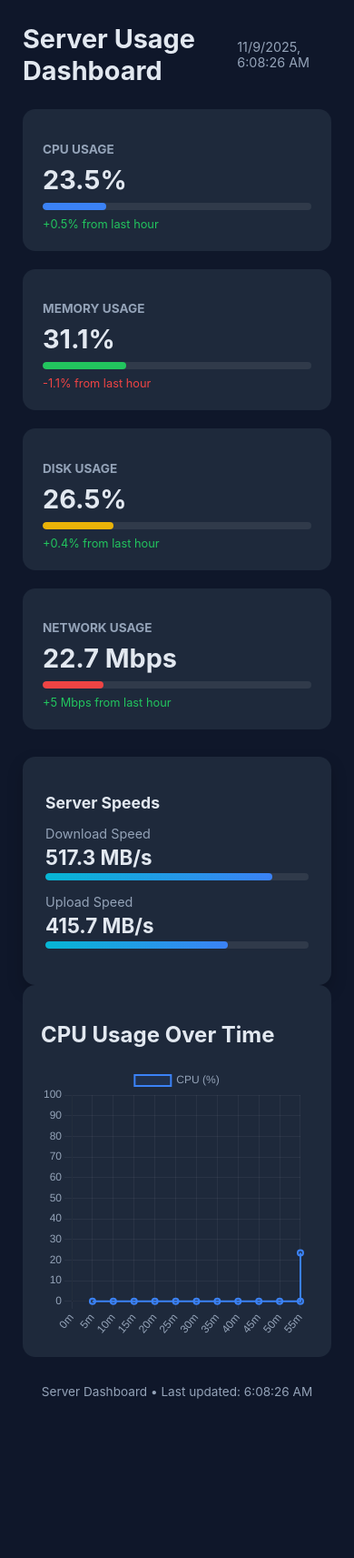
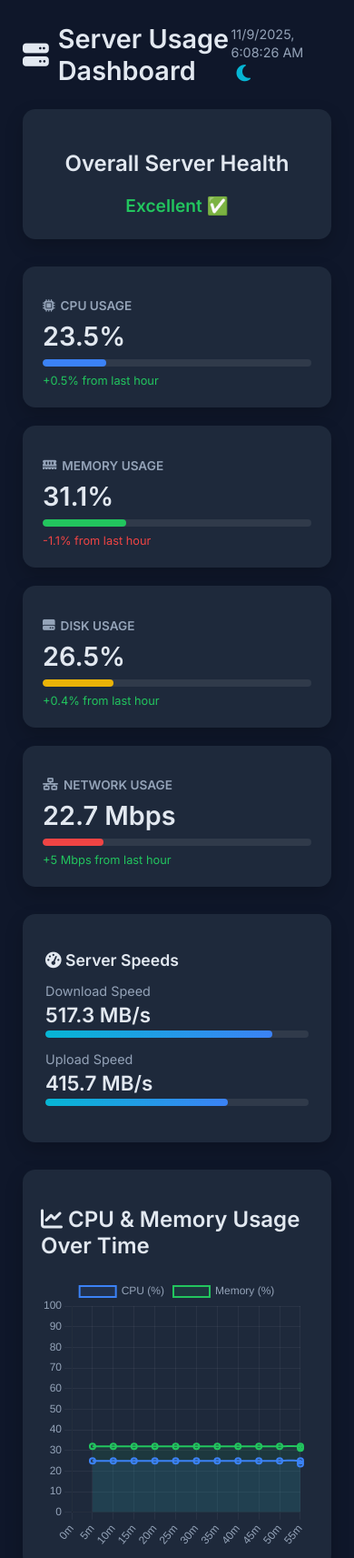
Before and after one commit to AWTMODS/foryouhhh, a plain HTML site: page index.html in a window 390 px wide. Shown: the top 1713 px of the page at 91% size. Before the commit the page ends 1563 px from the top, so only its background shows below. Drawn offline with nearby package versions, Linux system fonts and the light colour scheme.

Commit message:
Refactor index.html for theme support and UI updates
Updated styles and structure for improved theme support and responsiveness. Enhanced server usage dashboard with icons and health indicators.

```diff
--- a/index.html
+++ b/index.html
@@ -5,34 +5,78 @@
 <meta name="viewport" content="width=device-width, initial-scale=1.0">
 <title>Server Usage Dashboard</title>
 <script src="https://cdn.jsdelivr.net/npm/chart.js"></script>
+<link rel="preconnect" href="https://fonts.googleapis.com">
+<link href="https://fonts.googleapis.com/css2?family=Inter:wght@400;600&display=swap" rel="stylesheet">
+<script src="https://kit.fontawesome.com/a076d05399.js" crossorigin="anonymous"></script>
 <style>
 :root {
   --bg-dark: #0f172a;
-  --bg-card: #1e293b;
+  --bg-light: #f8fafc;
+  --bg-card-dark: #1e293b;
+  --bg-card-light: #ffffff;
   --text-light: #e2e8f0;
-  --text-muted: #94a3b8;
+  --text-dark: #1e293b;
+  --text-muted-dark: #94a3b8;
+  --text-muted-light: #64748b;
   --accent-blue: #3b82f6;
   --accent-green: #22c55e;
   --accent-yellow: #eab308;
   --accent-red: #ef4444;
+  --accent-cyan: #06b6d4;
   --radius: 14px;
+  --shadow: 0 8px 20px rgba(0, 0, 0, 0.2);
 }
 
-* { box-sizing: border-box; font-family: 'Inter', system-ui, sans-serif; }
+* {
+  box-sizing: border-box;
+  font-family: 'Inter', system-ui, sans-serif;
+}
+
 body {
   background-color: var(--bg-dark);
   color: var(--text-light);
   margin: 0;
   padding: 25px;
+  transition: background 0.3s, color 0.3s;
 }
+
+body.light {
+  background-color: var(--bg-light);
+  color: var(--text-dark);
+}
+
 header {
   display: flex;
   justify-content: space-between;
   align-items: center;
   margin-bottom: 25px;
 }
-h1 { font-size: 1.8rem; margin: 0; }
-.time-display { color: var(--text-muted); font-size: 0.9rem; }
+
+h1 {
+  font-size: 1.8rem;
+  margin: 0;
+  display: flex;
+  align-items: center;
+  gap: 10px;
+}
+
+.time-display {
+  color: var(--text-muted-dark);
+  font-size: 0.9rem;
+}
+
+.theme-toggle {
+  background: none;
+  border: none;
+  color: var(--accent-cyan);
+  font-size: 1.3rem;
+  cursor: pointer;
+  transition: transform 0.3s;
+}
+
+.theme-toggle:hover {
+  transform: rotate(20deg);
+}
 
 .stats-grid {
   display: grid;
@@ -42,19 +86,38 @@ h1 { font-size: 1.8rem; margin: 0; }
 }
 
 .stat-card {
-  background: var(--bg-card);
+  background: var(--bg-card-dark);
   border-radius: var(--radius);
   padding: 22px;
-  transition: transform 0.3s;
+  transition: transform 0.3s, background 0.3s, box-shadow 0.3s;
+  box-shadow: var(--shadow);
 }
-.stat-card:hover { transform: translateY(-3px); }
+
+body.light .stat-card {
+  background: var(--bg-card-light);
+  color: var(--text-dark);
+}
+
+.stat-card:hover {
+  transform: translateY(-4px);
+  box-shadow: 0 0 20px rgba(59,130,246,0.3);
+}
+
 .stat-card h3 {
   font-size: 0.85rem;
-  color: var(--text-muted);
+  color: var(--text-muted-dark);
   text-transform: uppercase;
   margin-bottom: 8px;
+  display: flex;
+  align-items: center;
+  gap: 6px;
 }
-.stat-value { font-size: 1.8rem; font-weight: bold; margin-bottom: 8px; }
+
+.stat-value {
+  font-size: 1.8rem;
+  font-weight: bold;
+  margin-bottom: 8px;
+}
 
 .progress-bar {
   height: 8px;
@@ -63,95 +126,169 @@ h1 { font-size: 1.8rem; margin: 0; }
   overflow: hidden;
   margin-bottom: 8px;
 }
+
+body.light .progress-bar {
+  background-color: rgba(0,0,0,0.1);
+}
+
 .progress-fill {
   height: 100%;
   border-radius: 4px;
   transition: width 0.5s ease;
 }
+
 .cpu-progress { background: var(--accent-blue); }
 .memory-progress { background: var(--accent-green); }
 .disk-progress { background: var(--accent-yellow); }
 .network-progress { background: var(--accent-red); }
 .speed-progress { background: linear-gradient(90deg, #06b6d4, #3b82f6); }
 
-.trend { font-size: 0.8rem; }
+.trend {
+  font-size: 0.8rem;
+}
+
 .trend-up { color: var(--accent-green); }
 .trend-down { color: var(--accent-red); }
 
 .chart-card {
-  background: var(--bg-card);
+  background: var(--bg-card-dark);
   border-radius: var(--radius);
   padding: 20px;
   margin-bottom: 30px;
+  box-shadow: var(--shadow);
+  transition: background 0.3s;
 }
-.chart-container { height: 300px; }
+
+body.light .chart-card {
+  background: var(--bg-card-light);
+}
+
+.chart-container {
+  height: 300px;
+}
 
 .server-speed {
-  background: var(--bg-card);
+  background: var(--bg-card-dark);
   border-radius: var(--radius);
   padding: 25px;
-  box-shadow: 0 8px 18px rgba(0, 0, 0, 0.2);
+  box-shadow: var(--shadow);
+  margin-bottom: 30px;
+  transition: background 0.3s;
 }
-.server-speed h2 { font-size: 1.1rem; margin-bottom: 15px; }
+
+body.light .server-speed {
+  background: var(--bg-card-light);
+}
+
+.server-speed h2 {
+  font-size: 1.1rem;
+  margin-bottom: 15px;
+}
+
 .speed-row {
   margin-bottom: 15px;
 }
+
 .speed-label {
   font-size: 0.9rem;
-  color: var(--text-muted);
+  color: var(--text-muted-dark);
   margin-bottom: 4px;
 }
+
 .speed-value {
   font-size: 1.4rem;
   font-weight: bold;
   margin-bottom: 4px;
 }
 
+.health-card {
+  background: var(--bg-card-dark);
+  border-radius: var(--radius);
+  padding: 25px;
+  box-shadow: var(--shadow);
+  margin-bottom: 30px;
+  text-align: center;
+  transition: background 0.3s;
+}
+
+body.light .health-card {
+  background: var(--bg-card-light);
+}
+
+.health-status {
+  font-size: 1.2rem;
+  font-weight: bold;
+  color: var(--accent-green);
+}
+
 footer {
   text-align: center;
   margin-top: 30px;
-  color: var(--text-muted);
+  color: var(--text-muted-dark);
   font-size: 0.85rem;
 }
+
+.refreshing {
+  display: inline-block;
+  animation: spin 1s linear infinite;
+}
+
+@keyframes spin {
+  from { transform: rotate(0); }
+  to { transform: rotate(360deg); }
+}
+
+@keyframes fadeIn {
+  from { opacity: 0; transform: translateY(10px); }
+  to { opacity: 1; transform: translateY(0); }
+}
+
+body { animation: fadeIn 0.6s ease-out; }
 </style>
 </head>
 <body>
 <header>
-  <h1>Server Usage Dashboard</h1>
-  <div class="time-display" id="current-time">Loading...</div>
+  <h1><i class="fas fa-server"></i> Server Usage Dashboard</h1>
+  <div>
+    <span class="time-display" id="current-time">Loading...</span>
+    <button class="theme-toggle" id="theme-toggle" title="Toggle Theme"><i class="fas fa-moon"></i></button>
+  </div>
 </header>
 
-<!-- STAT CARDS -->
+<div class="health-card">
+  <h2>Overall Server Health</h2>
+  <div class="health-status" id="health-status">Excellent ✅</div>
+</div>
+
 <div class="stats-grid">
   <div class="stat-card">
-    <h3>CPU USAGE</h3>
+    <h3><i class="fas fa-microchip"></i> CPU USAGE</h3>
     <div class="stat-value" id="cpu-usage">25%</div>
     <div class="progress-bar"><div class="progress-fill cpu-progress" id="cpu-progress" style="width:25%"></div></div>
     <div class="trend trend-up">+0.5% from last hour</div>
   </div>
   <div class="stat-card">
-    <h3>MEMORY USAGE</h3>
+    <h3><i class="fas fa-memory"></i> MEMORY USAGE</h3>
     <div class="stat-value" id="memory-usage">32%</div>
     <div class="progress-bar"><div class="progress-fill memory-progress" id="memory-progress" style="width:32%"></div></div>
     <div class="trend trend-down">-1.1% from last hour</div>
   </div>
   <div class="stat-card">
-    <h3>DISK USAGE</h3>
+    <h3><i class="fas fa-hdd"></i> DISK USAGE</h3>
     <div class="stat-value" id="disk-usage">28%</div>
     <div class="progress-bar"><div class="progress-fill disk-progress" id="disk-progress" style="width:28%"></div></div>
     <div class="trend trend-up">+0.4% from last hour</div>
   </div>
   <div class="stat-card">
-    <h3>NETWORK USAGE</h3>
+    <h3><i class="fas fa-network-wired"></i> NETWORK USAGE</h3>
     <div class="stat-value" id="network-usage">22 Mbps</div>
     <div class="progress-bar"><div class="progress-fill network-progress" id="network-progress" style="width:22%"></div></div>
     <div class="trend trend-up">+5 Mbps from last hour</div>
   </div>
 </div>
 
-<!-- SERVER SPEED SECTION -->
 <div class="server-speed">
-  <h2>Server Speeds</h2>
+  <h2><i class="fas fa-tachometer-alt"></i> Server Speeds</h2>
   <div class="speed-row">
     <div class="speed-label">Download Speed</div>
     <div class="speed-value" id="download-speed">520 MB/s</div>
@@ -164,15 +301,12 @@ footer {
   </div>
 </div>
 
-<!-- CHART SECTION -->
 <div class="chart-card">
-  <h2>CPU Usage Over Time</h2>
-  <div class="chart-container">
-    <canvas id="cpu-chart"></canvas>
-  </div>
+  <h2><i class="fas fa-chart-line"></i> CPU & Memory Usage Over Time</h2>
+  <div class="chart-container"><canvas id="cpu-chart"></canvas></div>
 </div>
 
-<footer>Server Dashboard • Last updated: <span id="last-updated">Loading...</span></footer>
+<footer>Server Dashboard • Last updated: <span id="last-updated">Loading...</span> <i class="fas fa-sync refreshing" id="refresh-icon" style="display:none;"></i></footer>
 
 <script>
 const ctx = document.getElementById('cpu-chart').getContext('2d');
@@ -180,15 +314,26 @@ const cpuChart = new Chart(ctx, {
   type: 'line',
   data: {
     labels: Array(12).fill('').map((_, i) => `${i*5}m`),
-    datasets: [{
+    datasets: [
+      {
         label: 'CPU (%)',
-      data: Array(12).fill(0),
+        data: Array(12).fill(25),
         borderColor: '#3b82f6',
         backgroundColor: 'rgba(59,130,246,0.1)',
         borderWidth: 2,
         tension: 0.4,
         fill: true
-    }]
+      },
+      {
+        label: 'Memory (%)',
+        data: Array(12).fill(32),
+        borderColor: '#22c55e',
+        backgroundColor: 'rgba(34,197,94,0.1)',
+        borderWidth: 2,
+        tension: 0.4,
+        fill: true
+      }
+    ]
   },
   options: {
     responsive: true,
@@ -201,7 +346,6 @@ const cpuChart = new Chart(ctx, {
   }
 });
 
-// Random low range generator
 function generateData(base, min, max, vol) {
   const change = (Math.random() - 0.5) * vol;
   let newVal = base + change;
@@ -209,11 +353,14 @@ function generateData(base, min, max, vol) {
 }
 
 function updateDashboard() {
+  const refreshIcon = document.getElementById('refresh-icon');
+  refreshIcon.style.display = 'inline-block';
+  setTimeout(() => refreshIcon.style.display = 'none', 800);
+
   const now = new Date();
   document.getElementById('current-time').textContent = now.toLocaleString();
   document.getElementById('last-updated').textContent = now.toLocaleTimeString();
 
-  // Low usage simulation (under 40%)
   const cpu = generateData(25, 10, 35, 5);
   const mem = generateData(32, 20, 38, 4);
   const disk = generateData(28, 15, 35, 3);
@@ -229,7 +376,6 @@ function updateDashboard() {
   document.getElementById('disk-progress').style.width = disk + '%';
   document.getElementById('network-progress').style.width = net + '%';
 
-  // Update server speed section (high)
   const down = generateData(520, 480, 600, 30);
   const up = generateData(420, 380, 480, 25);
   document.getElementById('download-speed').textContent = down + ' MB/s';
@@ -237,14 +383,34 @@ function updateDashboard() {
   document.getElementById('download-progress').style.width = (down / 6) + '%';
   document.getElementById('upload-progress').style.width = (up / 6) + '%';
 
-  // Update chart (keep light)
   cpuChart.data.datasets[0].data.shift();
   cpuChart.data.datasets[0].data.push(cpu);
+  cpuChart.data.datasets[1].data.shift();
+  cpuChart.data.datasets[1].data.push(mem);
   cpuChart.update('none');
+
+  const healthEl = document.getElementById('health-status');
+  if (cpu < 40 && mem < 40 && disk < 40) {
+    healthEl.textContent = 'Excellent ✅';
+    healthEl.style.color = 'var(--accent-green)';
+  } else if (cpu < 60) {
+    healthEl.textContent = 'Moderate ⚠️';
+    healthEl.style.color = 'var(--accent-yellow)';
+  } else {
+    healthEl.textContent = 'Critical 🚨';
+    healthEl.style.color = 'var(--accent-red)';
+  }
 }
 
 updateDashboard();
 setInterval(updateDashboard, 10000);
+
+document.getElementById('theme-toggle').addEventListener('click', () => {
+  document.body.classList.toggle('light');
+  const icon = document.querySelector('#theme-toggle i');
+  icon.classList.toggle('fa-sun');
+  icon.classList.toggle('fa-moon');
+});
 </script>
 </body>
 </html>
```
Lines whose indentation alone changed are shown as unchanged.
